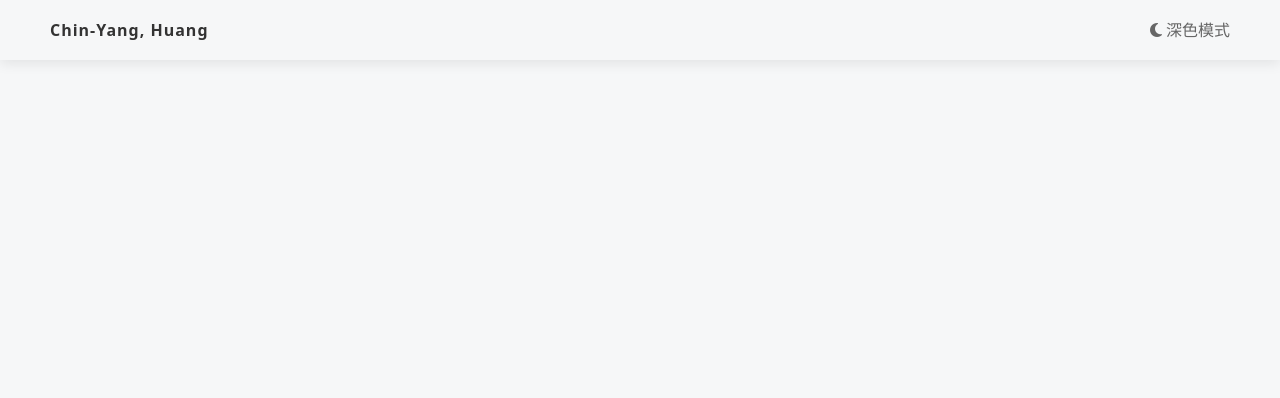
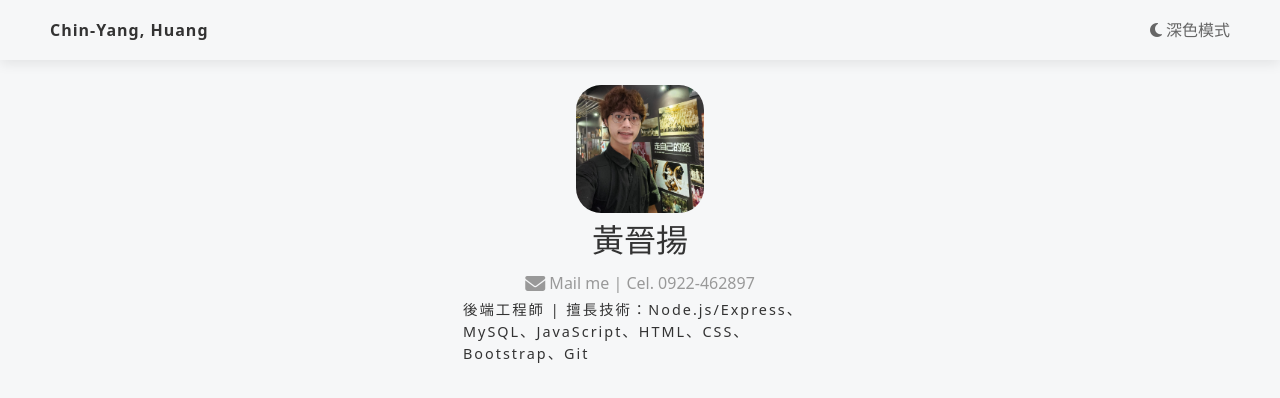
Before and after one commit to cyanshub/sp-resume-be-080624, a React (Vite) app: page /resumes in a window 1280 px wide. Shown: the top 398 px of the page. Built offline with nearby package versions, Linux system fonts and the light colour scheme.

Commit message:
製作 InfoSection 及其樣式

```diff
--- /dev/null
+++ b/src/components/ResumePageComponents/InfoSection.jsx
@@ -0,0 +1,35 @@
+const InfoSection = () => {
+  return (
+    <div className="info-section">
+      <div className="avatar">
+        <a href="#" className="link-formats">
+          <img className="avatar-img" src="./images/avatar.jpg" alt="人像" />
+        </a>
+      </div>
+      <h1 className="name m-2">
+        <a className="link-formats" href="#">
+          黃晉揚
+        </a>
+      </h1>
+      {/* 聯絡方式 */}
+      <div className="m-1 social-media">
+        <a
+          href="mailto:travel15740@gmail.com"
+          className="social-media-link"
+          target="_blank"
+          rel="noopenner noreferrer"
+        >
+          <i className="fas fa-envelope fa-lg"></i> Mail me
+        </a>
+        <span className="social-media-link"> | </span>
+        <span className="social-media-link cursor-pointer">Cel. 0922-462897</span>
+      </div>
+
+      <div className="title">
+        後端工程師 | 擅長技術：Node.js/Express、MySQL、JavaScript、HTML、CSS、Bootstrap、Git
+      </div>
+    </div>
+  );
+};
+
+export default InfoSection;
--- a/src/pages/ResumePage.jsx
+++ b/src/pages/ResumePage.jsx
@@ -1,10 +1,17 @@
 import Header from "../components/ResumePageComponents/Header"
+import InfoSection from "../components/ResumePageComponents/InfoSection"
 
 const ResumePage = () => {
   return (
     <>
      <Header />
+     <main>
+      <InfoSection />
 
+
+
+
+     </main>
     </>
   )
 }
--- a/src/styles/arranges.scss
+++ b/src/styles/arranges.scss
@@ -2,6 +2,8 @@
 main {
   margin-top: 60px;
   padding: 25px 50px;
+  color: var(--main-text-color);
+  background-color: var(--main-background-color);
 }
 
 .info-section,
```
Also changed, not shown: public/images/avatar.jpg (added).
